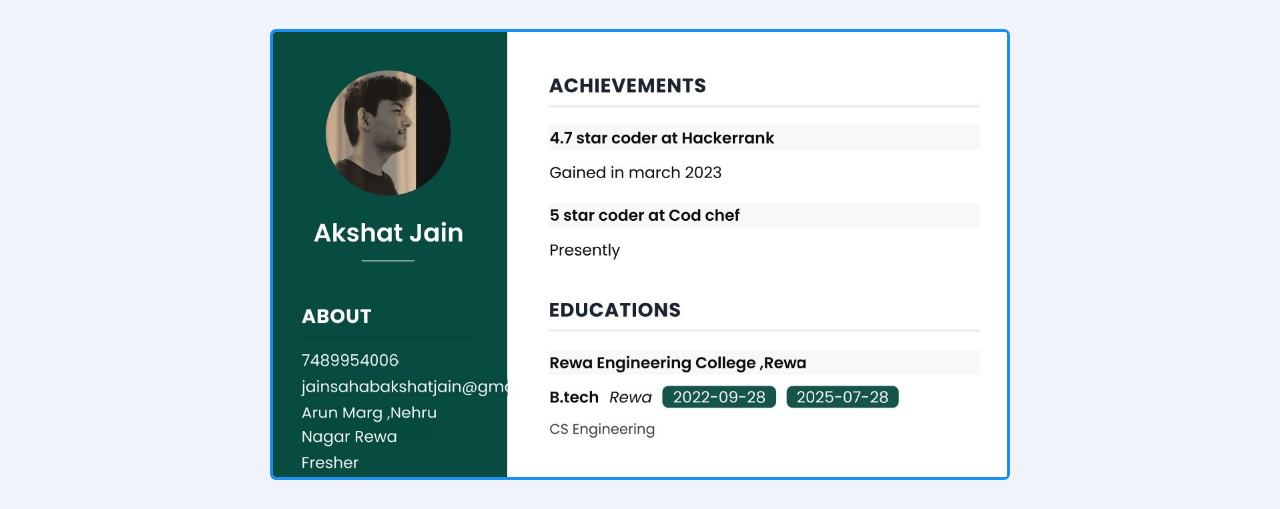
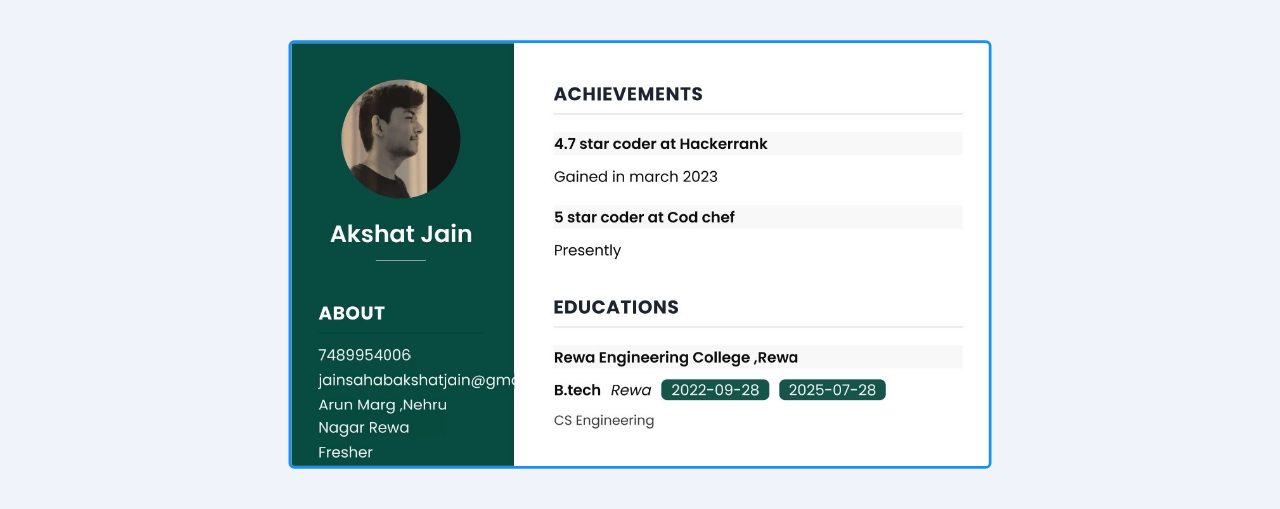
Before and after one commit to akxshatjain/ResumeBuilder, a plain HTML site: page opt.html in a window 1280 px wide. In both pictures the pointer is over the picture 640 px from the left and 494 px from the top of the page. Shown: the part 241-750 px from the top of the page. Drawn offline with Linux system fonts and the light colour scheme.

Commit message:
Update opt.css

```diff
--- a/opt.css
+++ b/opt.css
@@ -5,7 +5,7 @@
 
 .temp:hover img {
 
-    /* transform: scale(0.95); */
+    transform: scale(0.95);
     border: 3px solid #1a91f0;
 }
 
```
